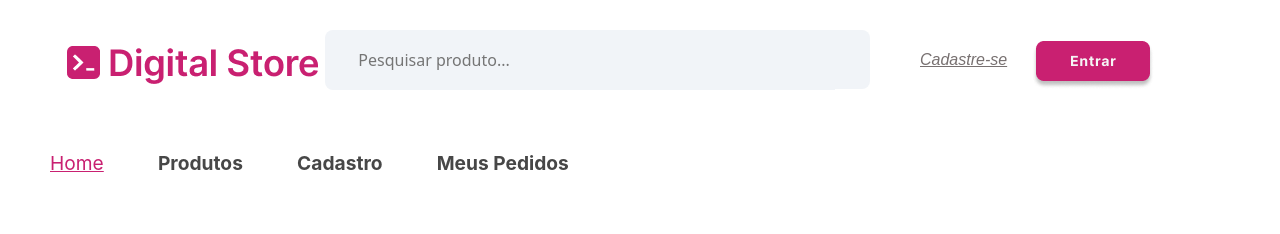
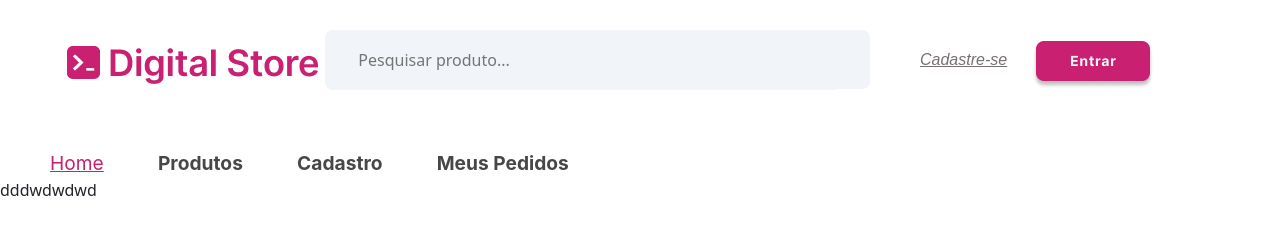
Before and after one commit to Davidgit250596/ProjetoFinal-Digital_Store, a plain HTML site: page index.html in a window 1280 px wide. Drawn offline with nearby package versions, Linux system fonts and the light colour scheme.

Commit message:
atualização

```diff
--- a/index.html
+++ b/index.html
@@ -42,7 +42,7 @@
         </div>
 
 
-
+dddwdwdwd
 
 
         <script src="https://cdn.jsdelivr.net/npm/@popperjs/core@2.9.2/dist/umd/popper.min.js" integrity="sha384-IQsoLXl5PILFhosVNubq5LC7Qb9DXgDA9i+tQ8Zj3iwWAwPtgFTxbJ8NT4GN1R8p" crossorigin="anonymous"></script>
```
